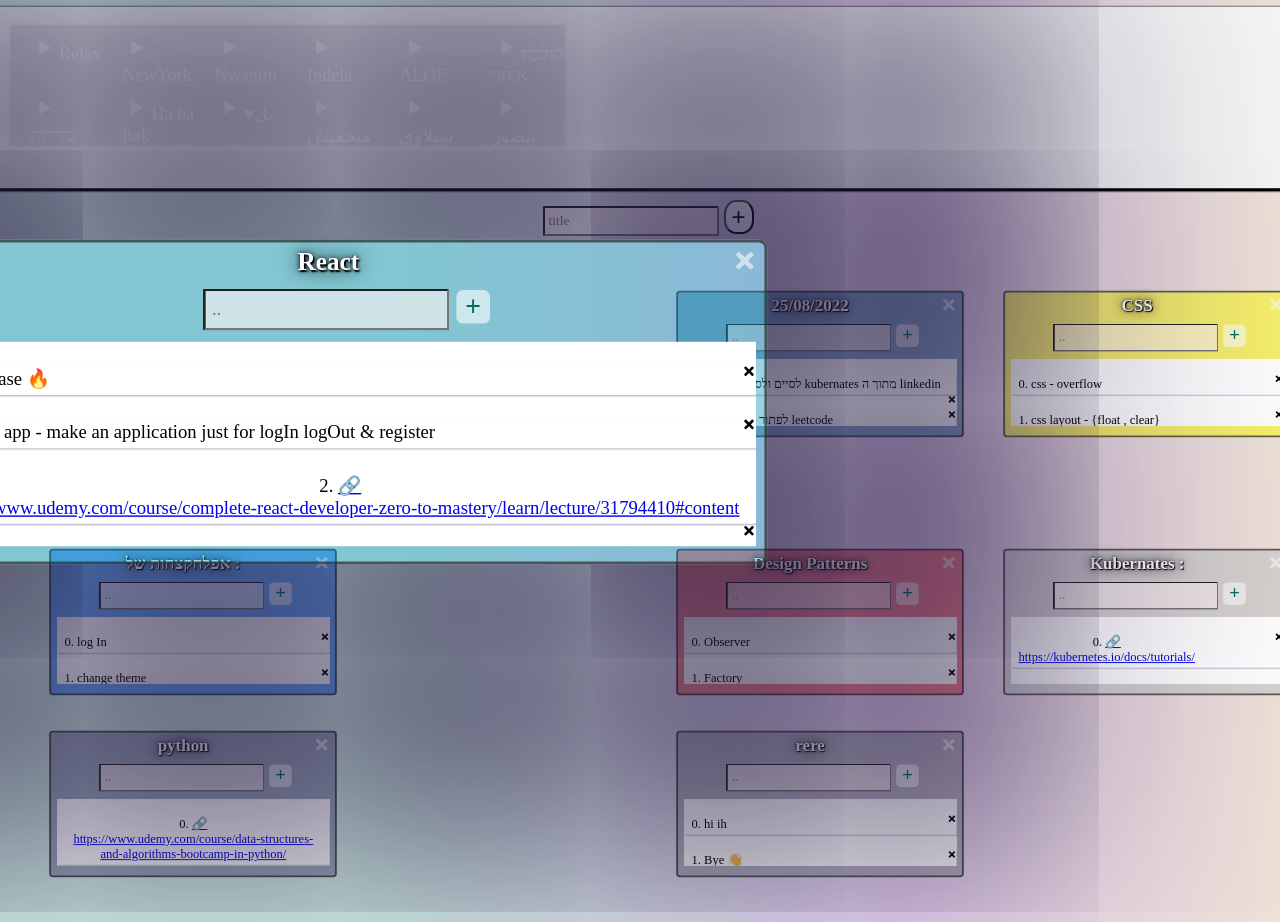
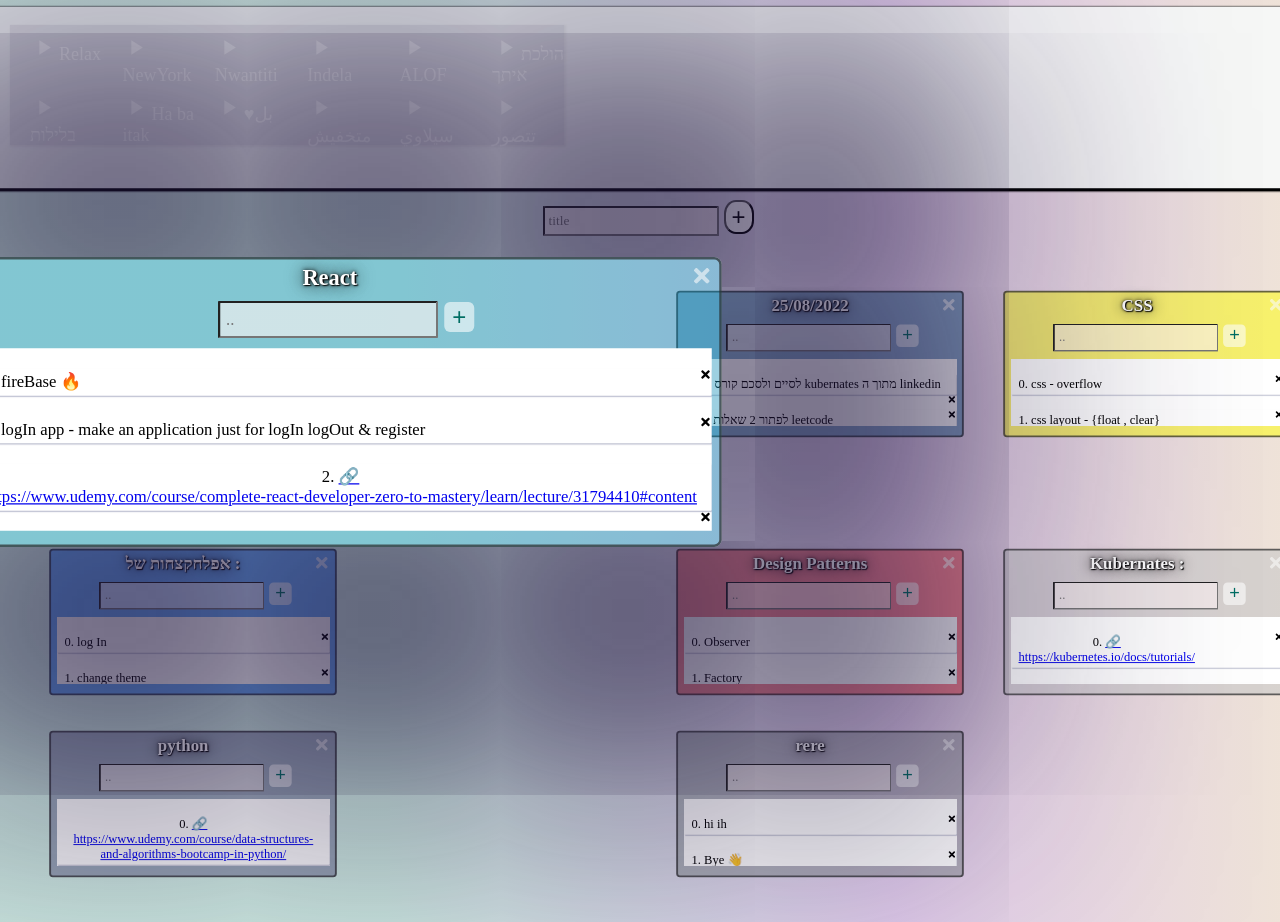
Before and after one commit to rehamAbass/to-do-v3, a React (Create React App) app: page / in a window 1280 px wide. In both pictures the pointer is over the element 193 px from the left and 364 px from the top of the page. Shown: the top 922 px of the page. Built offline with nearby package versions, Linux system fonts and the light colour scheme; data requests are answered from the project's data file; a web font is replaced by a local one.

Commit message:
Update Card.css

```diff
--- a/src/components/Card/Card.css
+++ b/src/components/Card/Card.css
@@ -53,7 +53,7 @@ z-index : 1001;
 
     /* transform: translate(-50%, -50%); */
 
- transform: scale(1.4);
+ transform: scale(1.25);
 
  box-shadow: 10px 10px 400px 200px rgba(30,20,60,0.7);
     min-height: min-content;
```
